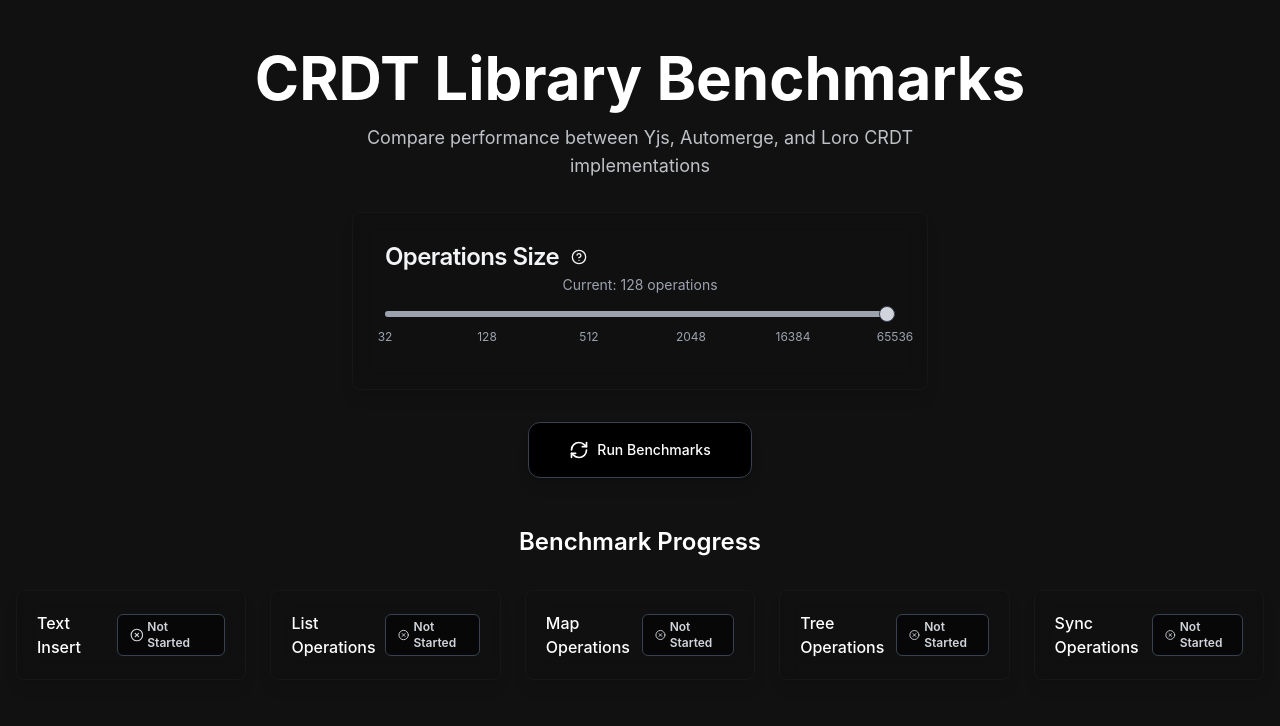
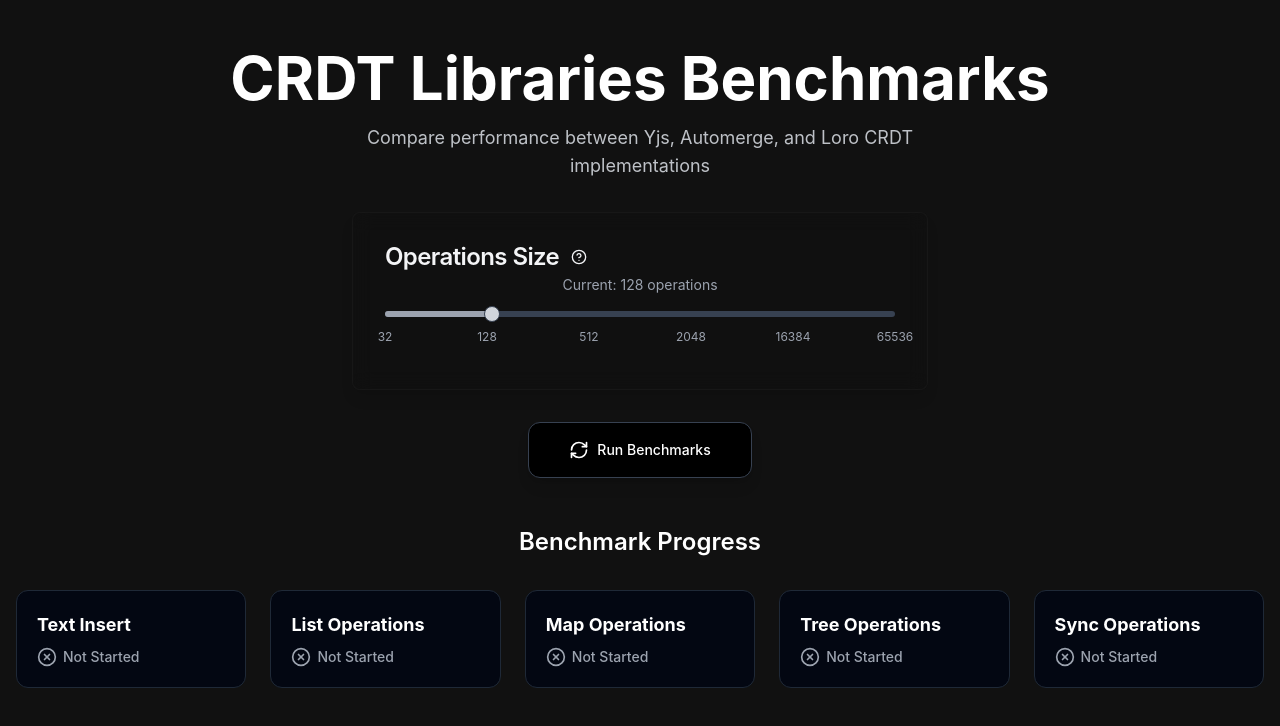
Before and after one commit to zxch3n/crdt-lib-bench, a React (Vite) app: page / in a window 1280 px wide. Shown: the top 726 px of the page. Built offline with nearby package versions, Linux system fonts and the light colour scheme.

Commit message:
ui: refine ui

```diff
--- a/src/App.tsx
+++ b/src/App.tsx
@@ -248,7 +248,7 @@
       <div className="container mx-auto px-2 sm:px-4">
         <div className="text-center mb-6 sm:mb-12">
           <h1 className="text-4xl md:text-6xl font-bold mb-3 sm:mb-4 text-white">
-            CRDT Library Benchmarks
+            CRDT Libraries Benchmarks
           </h1>
           <p className="text-base sm:text-lg text-gray-300 max-w-2xl mx-auto mb-6 sm:mb-8 opacity-90">
             Compare performance between Yjs, Automerge, and Loro CRDT implementations
@@ -282,7 +282,7 @@
             <CardContent className="px-3 sm:px-6 pb-3 sm:pb-4">
               <div className="pb-3 pt-1 sm:pt-2">
                 <Slider
-                  defaultValue={[opSize]}
+                  defaultValue={[OP_SIZE_OPTIONS.findIndex(size => size === opSize)]}
                   min={0}
                   max={OP_SIZE_OPTIONS.length - 1}
                   step={1}
@@ -350,38 +350,51 @@
         <div className="mb-6 sm:mb-8">
           <h2 className="text-xl sm:text-2xl font-semibold text-center mb-4 sm:mb-8 text-white">Benchmark Progress</h2>
           <div className="grid grid-cols-1 sm:grid-cols-2 md:grid-cols-3 lg:grid-cols-5 gap-3 sm:gap-6">
-            {BENCHMARK_OPERATIONS.map((operation) => (
-              <Card
-                key={operation}
-                className={
-                  completedTests.has(operation)
-                    ? "card-completed"
-                    : loading && !completedTests.has(operation)
-                      ? "card-pending"
-                      : "card-gradient"
-                }
-              >
-                <CardContent className="p-5 flex items-center justify-between">
-                  <span className="font-medium text-white">{operation}</span>
-                  {completedTests.has(operation) ? (
-                    <Badge variant="outline" className="bg-black/50 text-white border-gray-400 flex items-center gap-1 px-3 py-1">
-                      <CheckCircle className="h-3.5 w-3.5" />
-                      <span>Complete</span>
-                    </Badge>
-                  ) : loading ? (
-                    <Badge variant="outline" className="bg-black/50 text-white border-gray-500 flex items-center gap-1 px-3 py-1">
-                      <Clock className="h-3.5 w-3.5 animate-pulse" />
-                      <span>Pending</span>
-                    </Badge>
-                  ) : (
-                    <Badge variant="outline" className="bg-black/50 text-gray-300 border-gray-700 flex items-center gap-1 px-3 py-1">
-                      <XCircle className="h-3.5 w-3.5" />
-                      <span>Not Started</span>
-                    </Badge>
-                  )}
-                </CardContent>
-              </Card>
-            ))}
+            {BENCHMARK_OPERATIONS.map((operation) => {
+              // Determine styling based on status
+              const isComplete = completedTests.has(operation);
+              const isPending = loading && !completedTests.has(operation);
+
+              let bgClass = "bg-gray-950";
+              let statusIcon = <XCircle className="h-5 w-5 text-gray-400" />;
+              let statusText = "Not Started";
+              let statusClass = "text-gray-400";
+              let borderClass = "border-gray-800";
+              let shadowEffect = "";
+
+              if (isComplete) {
+                bgClass = "bg-black";
+                statusIcon = <CheckCircle className="h-5 w-5 text-white" />;
+                statusText = "Complete";
+                statusClass = "text-white";
+                borderClass = "border-gray-700";
+                shadowEffect = "shadow-md";
+              } else if (isPending) {
+                bgClass = "bg-gray-900";
+                statusIcon = <Clock className="h-5 w-5 text-gray-300 animate-pulse" />;
+                statusText = "Pending";
+                statusClass = "text-gray-300";
+                borderClass = "border-gray-700";
+                shadowEffect = "shadow-sm";
+              }
+
+              return (
+                <div
+                  key={operation}
+                  className={`relative rounded-xl border ${borderClass} ${bgClass} ${shadowEffect} overflow-hidden transition-all duration-300 hover:scale-[1.02]`}
+                >
+                  <div className="relative p-4 sm:p-5">
+                    <div className="flex flex-col h-full">
+                      <h3 className="font-bold text-base sm:text-lg text-white mb-2">{operation}</h3>
+                      <div className={`flex items-center gap-1.5 ${statusClass} text-sm font-medium`}>
+                        {statusIcon}
+                        <span>{statusText}</span>
+                      </div>
+                    </div>
+                  </div>
+                </div>
+              );
+            })}
           </div>
         </div>
 
```
